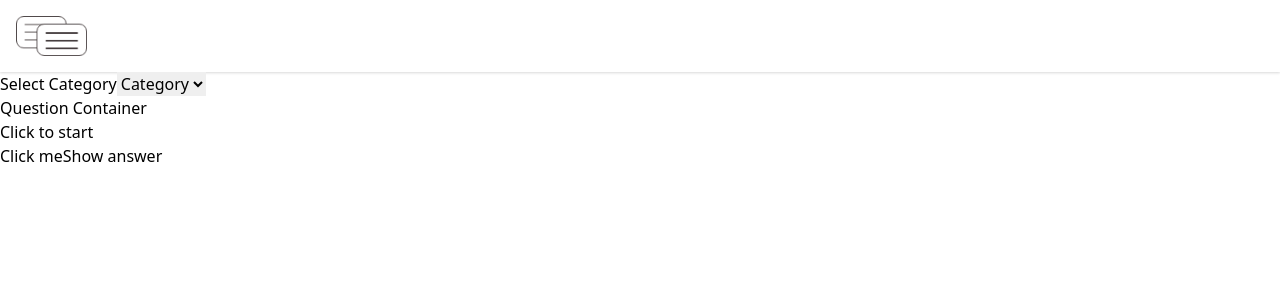
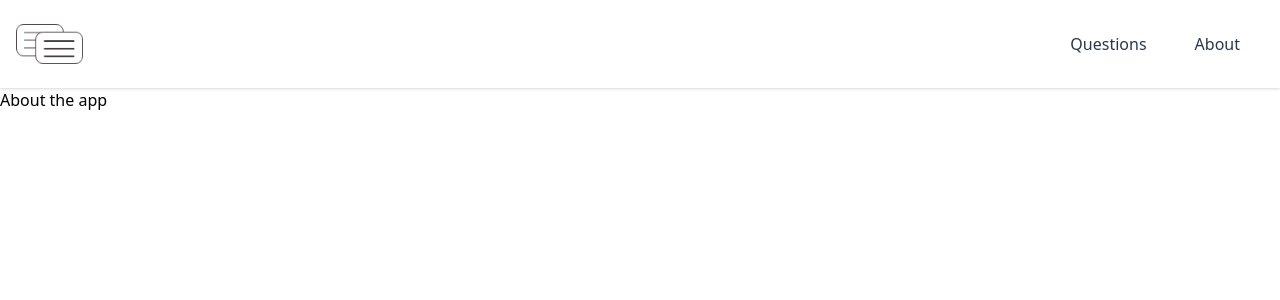
Before and after one commit to rmiri/readying-frontend, a React (Create React App) app: page /about in a window 1280 px wide. Shown: the top 300 px of the page. Built offline with nearby package versions, Linux system fonts and the light colour scheme; no server answers.

Commit message:
NOW the nav bar is ready

```diff
--- a/package.json
+++ b/package.json
@@ -8,6 +8,7 @@
     "@testing-library/user-event": "^7.1.2",
     "react": "^16.13.1",
     "react-dom": "^16.13.1",
+    "react-router-dom": "^5.1.2",
     "react-scripts": "3.4.1"
   },
   "scripts": {
--- a/src/App.js
+++ b/src/App.js
@@ -1,11 +1,20 @@
 import React from 'react';
 import Page from './containers/Page';
+import { Route, Redirect } from 'react-router-dom';
+
+import NavBar from './components/NavBar'
+import WelcomePage from './components/WelcomePage'
+import About from './components/About'
 
 function App() {
 
   return (
     <div className="bg-fixed" >
-      <Page />
+      <NavBar />
+
+      <Route exact path="/" component={() => <WelcomePage />} />
+      <Route exact path="/questions" component={() => <Page />} />
+      <Route exact path="/about" component={() => <About />} />
     </div>
   );
 }
--- /dev/null
+++ b/src/components/About.js
@@ -0,0 +1,12 @@
+import React from 'react'
+import { Link } from "react-router-dom"
+
+const About = () => {
+    return (
+       <div>
+           <h1>About the app</h1>
+       </div>
+    )
+}
+
+export default About;
--- a/src/components/NavBar.js
+++ b/src/components/NavBar.js
@@ -1,9 +1,15 @@
 import React from 'react'
+import { Link } from "react-router-dom"
 
 const NavBar = () => {
     return (
-        <nav className="flex items-center p-4 shadow">
-            <a href='/'><img src='images/logo.png' alt="logo" className="h-10"></img></a>
+        <nav className="flex items-center p-4 shadow bg-white w-screen">
+            <Link to="/"><img src='images/logo.png' alt="logo" className="h-10"></img></Link>
+            <div className="flex justify-end w-full">
+            <Link to="/questions" className=" text-center text-gray-800 hover:text-orange-600 px-4 py-2 m-2">Questions</Link>
+            <Link to="/about" className=" text-center text-gray-800 hover:text-orange-600  px-4 py-2 m-2" >About</Link>
+            {/* <Link to="/login">Login</Link> */}
+            </div>
         </nav>
     )
 }
--- /dev/null
+++ b/src/components/WelcomePage.js
@@ -0,0 +1,13 @@
+import React from 'react'
+import background from '../images/background.png'
+
+const WelcomePage = () => {
+    return (
+        <div className="h-screen" style={{ backgroundImage:`url(${background})` }}>
+
+
+        </div>
+    )
+}
+
+export default WelcomePage;
--- a/src/containers/Page.js
+++ b/src/containers/Page.js
@@ -1,9 +1,9 @@
 import React, { Component } from 'react'
-import NavBar from '../components/NavBar'
+
 import QuestionContainer from './QuestionContainer';
 import API from '../API';
 
-
+import background from '../images/background.png'
 
 
 
@@ -81,8 +81,8 @@ class Page extends Component {
 
         // console.log(language)
         return (
-            <div styles={{ backgroundImage:`url(./images/background.png)`, color:'red' }}>
-                <NavBar />
+            <div className="h-screen" style={{ backgroundImage:`url(${background})` }}>
+
                 <div>
                     <label>Select Category</label>
                     <select
--- a/src/index.js
+++ b/src/index.js
@@ -1,12 +1,15 @@
 import React from 'react';
 import ReactDOM from 'react-dom';
+import { BrowserRouter as Router} from 'react-router-dom'
 import './assets/main.css';
 import App from './App';
 import * as serviceWorker from './serviceWorker';
 
 ReactDOM.render(
   <React.StrictMode>
-    <App />
+    <Router>
+      <App />
+    </Router>
   </React.StrictMode>,
   document.getElementById('root')
 );
```
Also changed, not shown: src/images/background.png (renamed from public/images/background.png), 1 other file (tests, documents, lock files or other folders).
